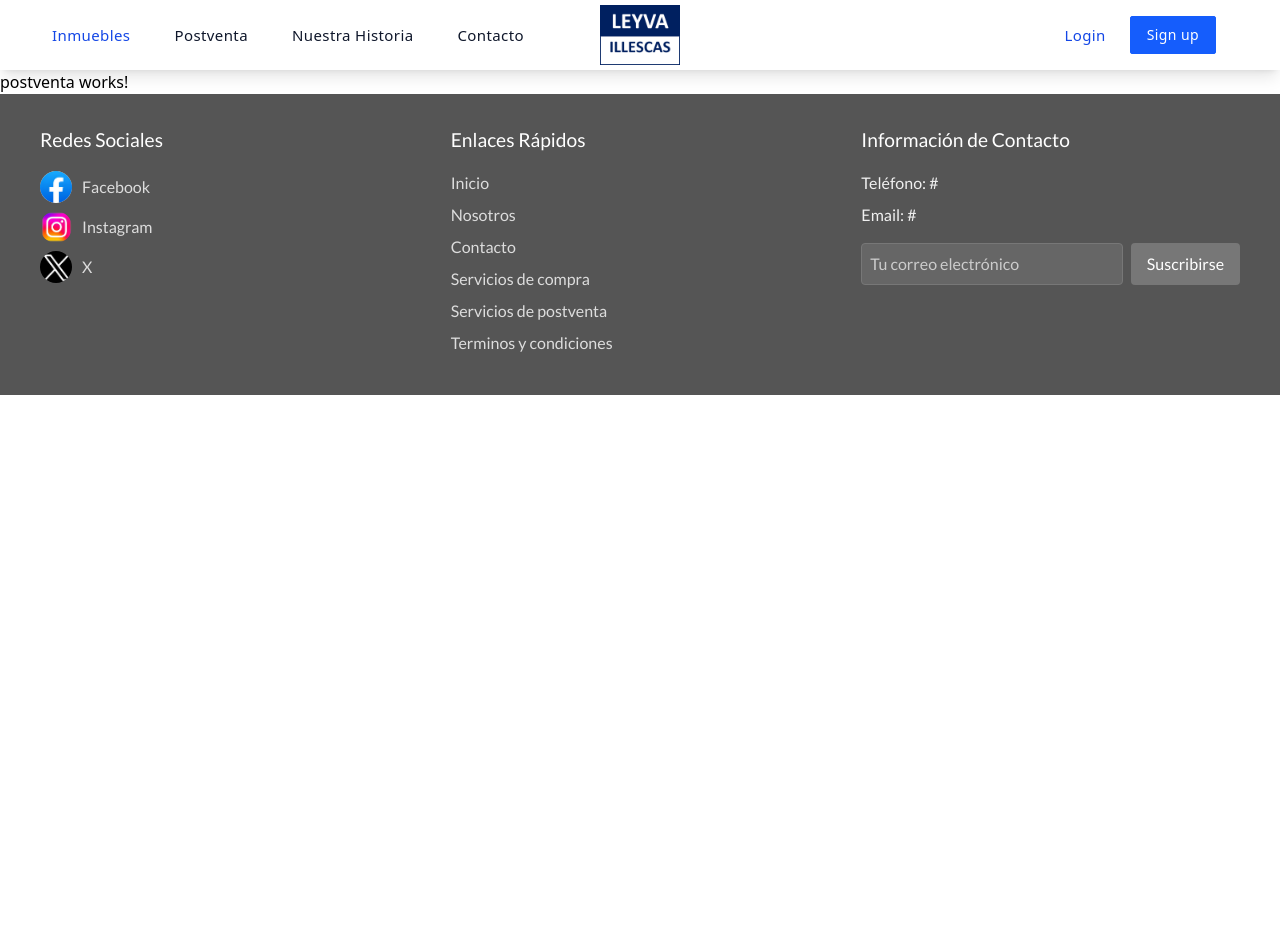
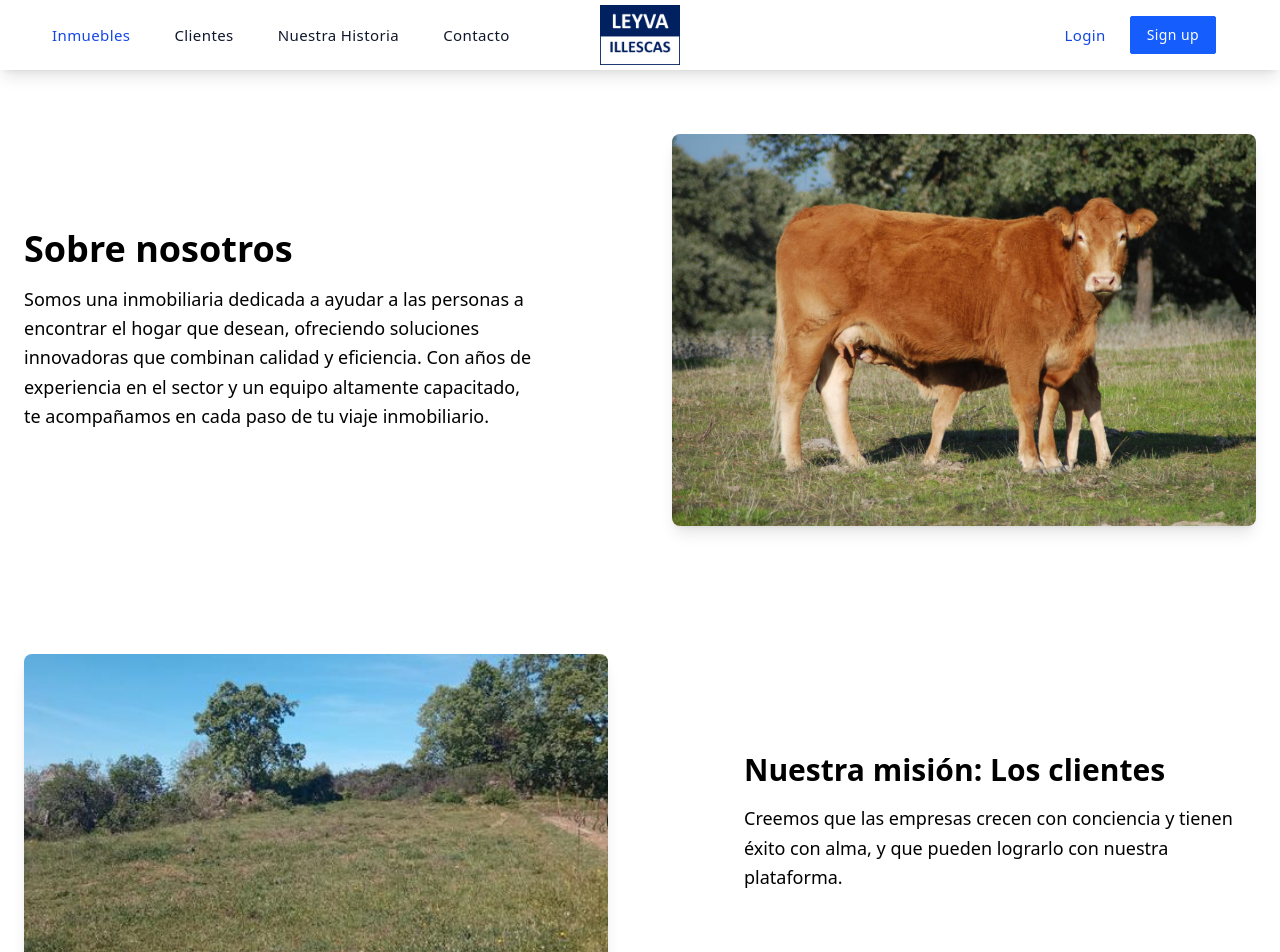
Before and after one commit to JoseCalderon18/Ampliacion, an Angular app: page /postventa in a window 1280 px wide. Shown: the top 952 px of the page. Before the commit the page ends 800 px from the top, so only its background shows below. Built offline with nearby package versions, Linux system fonts and the light colour scheme; what tailwindcss-animated would draw is missing.

Commit message:
Pagina clientes

```diff
--- a/src/app/Components/header/header.html
+++ b/src/app/Components/header/header.html
@@ -28,7 +28,7 @@
           <a routerLink="inmuebles" class="hover:text-blue-700 text-blue-700 block font-medium text-[15px]">Inmuebles</a>
         </li>
         <li class="max-lg:border-b max-lg:border-gray-300 max-lg:py-3 px-3">
-          <a routerLink="postventa"  class="hover:text-blue-700 text-slate-900 block font-medium text-[15px]">Postventa</a>
+          <a routerLink="postventa"  class="hover:text-blue-700 text-slate-900 block font-medium text-[15px]">Clientes</a>
         </li>
         <li class="max-lg:border-b max-lg:border-gray-300 max-lg:py-3 px-3">
           <a routerLink="historia"  class="hover:text-blue-700 text-slate-900 block font-medium text-[15px]">Nuestra Historia</a>
--- a/src/app/pages/postventa/postventa.html
+++ b/src/app/pages/postventa/postventa.html
@@ -1 +1,24 @@
-<p>postventa works!</p>
+<section class="flex items-center justify-between py-16 px-6 bg-white-50">
+  <div class="max-w-lg">
+    <h1 class="text-4xl font-bold">Sobre nosotros </h1>
+    <p class="mt-4 text-lg leading-relaxed">
+      Somos una inmobiliaria dedicada a ayudar a las personas a encontrar el hogar que desean, ofreciendo soluciones innovadoras que combinan calidad y eficiencia. Con años de experiencia en el sector y un equipo altamente capacitado, te acompañamos en cada paso de tu viaje inmobiliario.    </p>
+  </div>
+
+  <div class="w-1/2 pl-8">
+    <img src="assets/img/inicio7.jpeg" alt="Team Photo" class="rounded-lg shadow-lg w-full object-cover">
+  </div>
+</section>
+
+<section class="flex items-center justify-between py-16 px-6 bg-white">
+  <div class="w-1/2 pr-8">
+    <img src="assets/img/Foto_Avila_Clientes.png" alt="Grow Better Team" class="rounded-lg shadow-lg w-full object-cover">
+  </div>
+
+  <div class="max-w-lg">
+    <h2 class="text-3xl font-bold">Nuestra misión: Los clientes</h2>
+    <p class="mt-4 text-lg leading-relaxed">
+      Creemos que las empresas crecen con conciencia y tienen éxito con alma, y que pueden lograrlo con nuestra plataforma.
+    </p>
+  </div>
+</section>
```
Also changed, not shown: public/assets/img/Foto_Avila_Clientes.png (added).
